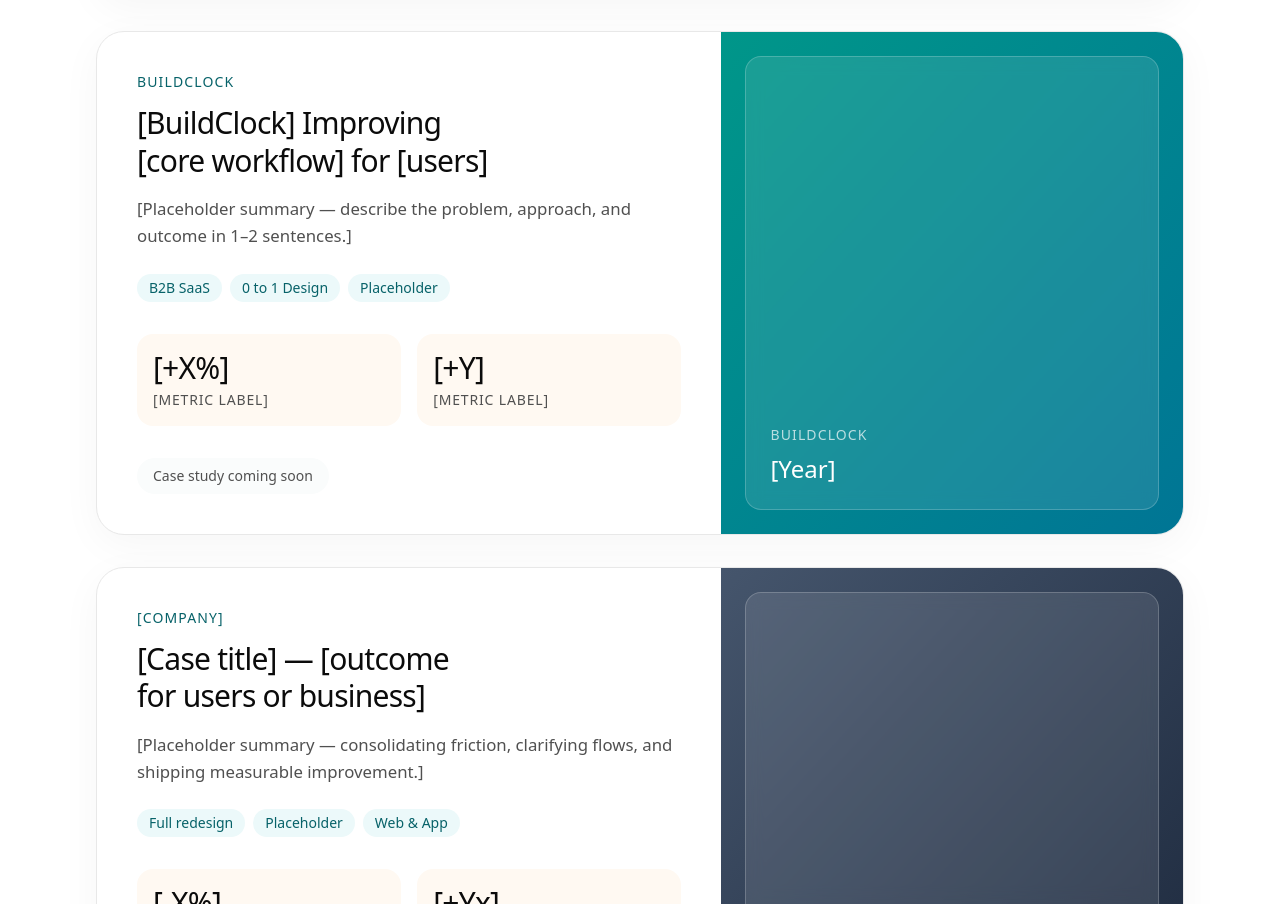
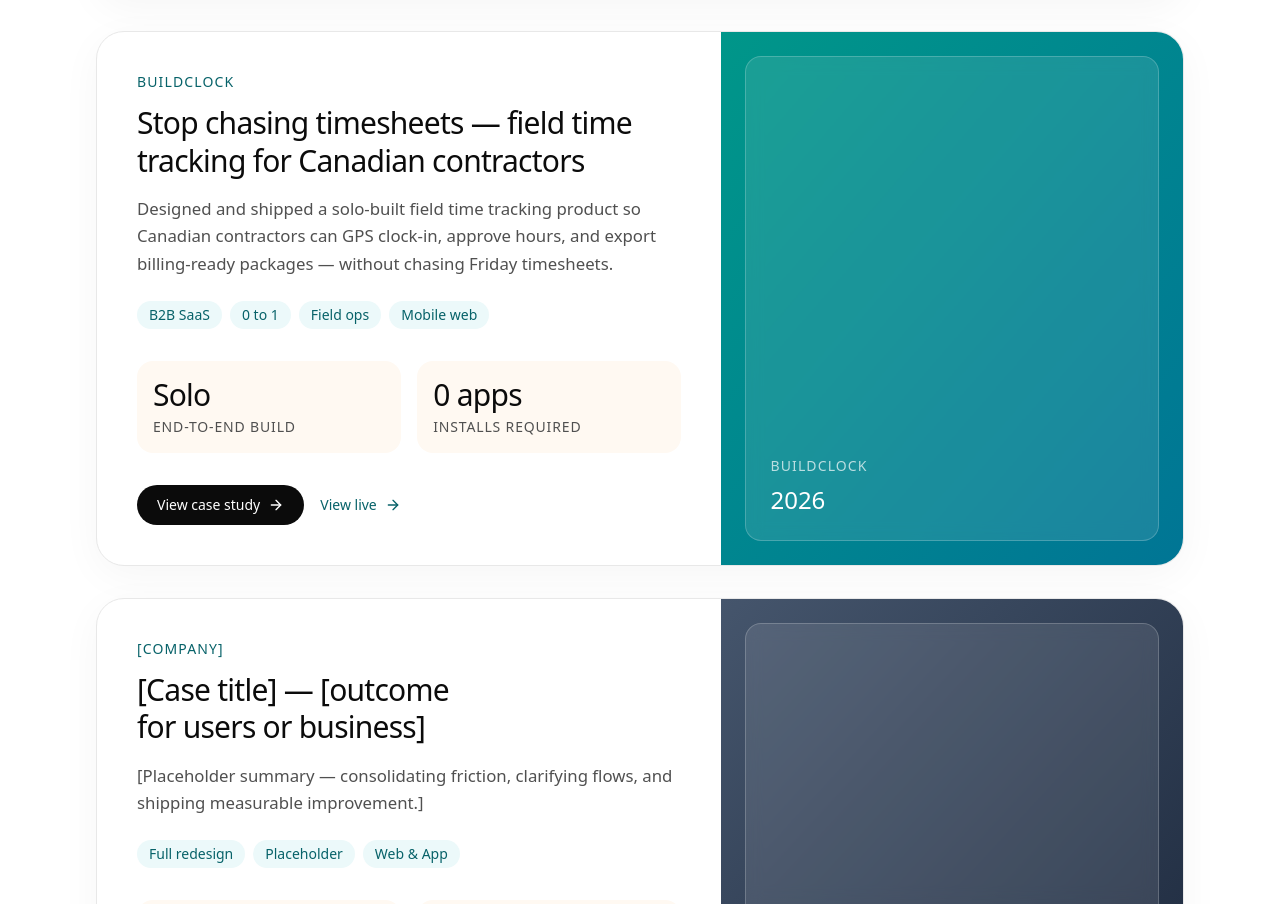
Before and after one commit to PedroMauri/pedro-portfolio, a React (Vite) app: page /case-studies in a window 1280 px wide. Shown: the part 876-1780 px from the top of the page. Built offline with nearby package versions, Linux system fonts and the light colour scheme; a web font is replaced by a local one.

Commit message:
Add BuildClock narrative case study from buildclock.io with text-only template.
Co-authored-by: Cursor <cursoragent@cursor.com>

```diff
--- a/src/content/cases.ts
+++ b/src/content/cases.ts
@@ -213,28 +213,138 @@ export const cases: CaseStudy[] = [
       "Users join when they quickly understand the value — not when the page looks polished. Clarity, activity signals, and information architecture mattered more than visual decoration.",
   },
   {
-    slug: "buildclock-placeholder",
-    title: "[BuildClock] Improving [core workflow] for [users]",
+    slug: "buildclock-field-time-tracking",
+    title: "Stop chasing timesheets — field time tracking for Canadian contractors",
     company: "BuildClock",
-    role: "Product Designer",
-    year: "[Year]",
-    tags: ["B2B SaaS", "0 to 1 Design", "Placeholder"],
+    role: "Founder & Product Designer",
+    year: "2026",
+    tags: ["B2B SaaS", "0 to 1", "Field ops", "Mobile web"],
     summary:
-      "[Placeholder summary — describe the problem, approach, and outcome in 1–2 sentences.]",
+      "Designed and shipped a solo-built field time tracking product so Canadian contractors can GPS clock-in, approve hours, and export billing-ready packages — without chasing Friday timesheets.",
+    heroLine:
+      "Two personas, one platform: workers punch in under 10 seconds; admins close the week with confidence.",
     accent: "from-teal-600 to-cyan-700",
     previewVariant: "workflow",
     featured: true,
-    comingSoon: true,
-    context: "[Placeholder]",
-    myRole: "[Placeholder]",
-    process: [],
-    solution: "[Placeholder]",
-    impact: ["[Placeholder impact]"],
+    liveUrl: "https://www.buildclock.io/",
+    meta: {
+      team: "Solo founder — product design end to end",
+      platform: "Mobile web (no app install) · Desktop admin",
+      methods: "Problem discovery, dual-persona IA, MVP scoping, interaction design, shipped product",
+    },
+    context:
+      "Canadian contractors lose hours every week to timesheet chase: forgotten clock-outs, spreadsheets that don't match the field, and midnight math before billing deadlines. BuildClock needed a product that worked for crews on-site and for admins closing the week — without forcing app-store installs.",
+    statCallout:
+      "Every Friday looked the same: chase punches, reconcile spreadsheets, bill with uncertainty.",
+    myRole:
+      "As Founder & Product Designer I owned the full product: problem framing, dual-persona experience design, MVP scope, interaction design, and shipping the live product at buildclock.io.",
+    problemBefore: {
+      description:
+        "Field attendance lived across texts, memory, and mismatched spreadsheets. Supervisors lacked live visibility, and billing depended on manual hour calculation — errors got passed to clients.",
+      pains: [
+        "Workers forget to clock out; timesheets arrive late",
+        "Punch data scattered across messages and sheets",
+        "Hours calculated manually — mistakes billed to clients",
+        "No clear view of who is on-site right now",
+      ],
+    },
+    insights: [
+      {
+        type: "opportunity",
+        label: "Two jobs, two interfaces",
+        body: "Admins need live crew status, review queues, and exports. Workers need a near-zero-friction clock-in. One product — different views.",
+      },
+      {
+        type: "data",
+        label: "Installs kill adoption",
+        body: "Crews will punch from a phone browser. Native apps add friction for contractors who just need to start the day.",
+      },
+      {
+        type: "quote",
+        label: "Closing the week is the product",
+        body: "GPS clock-in only matters if supervisors can approve and export billing packages without another Friday firefight.",
+      },
+    ],
+    process: [
+      {
+        title: "Map the Friday chaos",
+        description:
+          "Captured the end-to-end pain from punch → approval → invoice for Canadian contractor workflows.",
+      },
+      {
+        title: "Split personas early",
+        description:
+          "Designed admin/supervisor and worker experiences as separate jobs, not one overloaded screen.",
+      },
+      {
+        title: "Scope a ruthless MVP",
+        description:
+          "Prioritized GPS attendance, geofence trust, approval flows, weekly PDF export, and CAD billing.",
+      },
+      {
+        title: "Design for mobile web first",
+        description:
+          "Optimized clock-in and dashboards for phone use so crews never need an app store download.",
+      },
+      {
+        title: "Ship and iterate live",
+        description:
+          "Launched the full product loop — from create account to review and bill — as a working SaaS.",
+      },
+    ],
+    keyDecision: {
+      title: "Native apps vs mobile web for field crews",
+      explored: ["Native iOS/Android apps", "Hybrid / PWA-heavy stack", "Mobile web, no installs"],
+      chosen: "Mobile web for workers and mobile-friendly admin — no app store required",
+      rationale:
+        "Contractors need crews clocking in on day one. Removing installs reduced adoption friction while still delivering GPS-tagged punches and supervisor flows on phone or desktop.",
+    },
+    keyDecisions: [
+      {
+        title: "GPS + geofence as trust layer",
+        description:
+          "Auto-approve inside the jobsite fence; flag punches outside — fewer disputes, clearer accountability.",
+      },
+      {
+        title: "Live status + review queue for admins",
+        description:
+          "Supervisors see who's active, review exceptions, and act from desktop or phone with the same mental model.",
+      },
+      {
+        title: "Week close + PDF export",
+        description:
+          "Approval in-app and one-click billing packages turn Friday chaos into a closed week.",
+      },
+      {
+        title: "CAD-native, Stripe-secured billing",
+        description:
+          "Pricing and checkout match Canadian contractors: transparent Basic plan, no stored card data on our side.",
+      },
+    ],
+    solution:
+      "BuildClock is a dual-persona field time tracking product: workers select a jobsite and clock in with GPS verification; admins and supervisors run live crew status, approve punches, and export weekly reports for client billing — all mobile-friendly, with no app installs.",
+    solutionDetails: [
+      "Worker clock-in designed to complete in under 10 seconds",
+      "Admin dashboard with active workers, review queue, and weekly reports",
+      "GPS-tagged attendance with geofence auto-approve / flag outside",
+      "Supervisor sign-off and PDF export for billing packages",
+      "Multi-site orgs with Stripe Checkout billing in CAD",
+    ],
+    impact: [
+      "Shipped a full 0→1 product loop: signup → invite crew → punch → approve → export",
+      "Removed app-install friction for field workers via mobile web",
+      "Gave supervisors live on-site visibility instead of chasing texts",
+      "Turned week close into an in-product workflow with PDF export for billing",
+    ],
     impactMetrics: [
-      { value: "[+X%]", label: "[Metric label]" },
-      { value: "[+Y]", label: "[Metric label]" },
+      { value: "Solo", label: "End-to-end build" },
+      { value: "0 apps", label: "Installs required" },
+      { value: "CAD", label: "Billing ready" },
     ],
-    reflection: "[Placeholder]",
+    impactCaveat:
+      "Qualitative outcomes from a solo-shipped MVP; production growth metrics are still maturing.",
+    reflection:
+      "For field SaaS, clarity for two personas beats feature depth. Closing the week — approve and export — was the real product; GPS clock-in was the entry point that made that week trustworthy.",
   },
   {
     slug: "case-placeholder-2",
--- a/src/content/profile.ts
+++ b/src/content/profile.ts
@@ -35,17 +35,17 @@ export const profile = {
   linkedin: "https://linkedin.com/in/pedromauri",
   location: "Canada",
   resumeUrl: "#", // Placeholder — replace with PDF URL
-  currentRole: "I am currently designing at [Company]",
+  currentRole: "I am currently designing at BuildClock",
   heroLines: [
     "I am a product designer",
     "I turn complex problems into clear, user-friendly solutions",
     "I have a meticulous eye for detail",
     "I have been crafting designs for B2B SaaS",
-    "I am currently designing at [Company]",
+    "I am currently designing at BuildClock",
   ],
   bio: [
     "With experience across B2B SaaS and digital products, I specialize in complex workflows, information architecture, and high-impact product experiences that improve usability and drive measurable outcomes.",
-    "I've led design for community platforms, discovery flows, and product systems — collaborating with founders, product, and engineering to ship scalable, user-centered solutions.",
+    "I've led design for community platforms, discovery flows, and product systems — and founded BuildClock, a field time tracking product for Canadian contractors.",
     "Outside of design, I enjoy [hobby], [hobby], and mentoring designers.",
     "I love meeting new people, so feel free to connect!",
   ],
@@ -57,12 +57,12 @@ export const profile = {
   ] satisfies FunStat[],
   experience: [
     {
-      company: "[Current Company]",
+      company: "BuildClock",
       roles: [
         {
-          title: "Product Designer",
-          period: "[Month Year] - Present",
-          tags: ["B2B SaaS", "Placeholder"],
+          title: "Founder & Product Designer",
+          period: "2026 - Present",
+          tags: ["B2B SaaS", "Field ops", "0 to 1"],
         },
       ],
     },
--- a/src/pages/CaseStudy.tsx
+++ b/src/pages/CaseStudy.tsx
@@ -1,9 +1,8 @@
 import { Link, useParams } from "react-router-dom";
-import { ArrowLeft, ArrowRight } from "lucide-react";
+import { ArrowLeft, ArrowRight, ExternalLink } from "lucide-react";
 import { CaseFigure } from "@/components/case-study/CaseFigure";
 import { CaseSection } from "@/components/case-study/CaseSection";
 import { InsightCard } from "@/components/case-study/InsightCard";
-import { MockUIPreview } from "@/components/case-study/MockUIPreview";
 import { cases, getCaseBySlug } from "@/content/cases";
 
 function useSectionNumber() {
@@ -72,6 +71,18 @@ export default function CaseStudyPage() {
             <p className="mt-6 max-w-2xl text-lg leading-relaxed text-white/90 md:text-xl">
               {caseStudy.heroLine}
             </p>
+          ) : null}
+
+          {caseStudy.liveUrl ? (
+            <a
+              href={caseStudy.liveUrl}
+              target="_blank"
+              rel="noreferrer"
+              className="mt-8 inline-flex items-center gap-2 rounded-full bg-white/15 px-4 py-2 text-sm font-medium text-white backdrop-blur-sm transition-colors hover:bg-white/25"
+            >
+              View live product
+              <ExternalLink className="size-4" />
+            </a>
           ) : null}
         </div>
       </header>
@@ -220,20 +231,32 @@ export default function CaseStudyPage() {
 
         <CaseSection number={section()} title="Solution">
           <p className="leading-relaxed text-muted">{caseStudy.solution}</p>
+          {caseStudy.solutionDetails && caseStudy.solutionDetails.length > 0 ? (
+            <ul className="mt-6 space-y-2">
+              {caseStudy.solutionDetails.map((detail) => (
+                <li key={detail} className="flex gap-3 text-muted">
+                  <span className="mt-2 size-1.5 shrink-0 rounded-full bg-accent" />
+                  {detail}
+                </li>
+              ))}
+            </ul>
+          ) : null}
           {caseStudy.figures?.solution ? (
             <div className="mt-8">
               <CaseFigure figure={caseStudy.figures.solution} />
             </div>
-          ) : (
-            <div className="mt-8 overflow-hidden rounded-2xl border border-border shadow-sm">
-              <div className="border-b border-border bg-slate-100 px-4 py-2 text-xs font-medium uppercase tracking-wider text-muted">
-                Final UI — main flow
-              </div>
-              <div className="aspect-[16/10]">
-                <MockUIPreview variant={caseStudy.previewVariant ?? "workflow"} className="h-full" />
-              </div>
-            </div>
-          )}
+          ) : null}
+          {caseStudy.liveUrl ? (
+            <a
+              href={caseStudy.liveUrl}
+              target="_blank"
+              rel="noreferrer"
+              className="mt-8 inline-flex items-center gap-2 text-sm font-medium text-accent transition-colors hover:text-accent-dark"
+            >
+              View live product
+              <ExternalLink className="size-4" />
+            </a>
+          ) : null}
         </CaseSection>
 
         <CaseSection number={section()} title="Impact">
```
